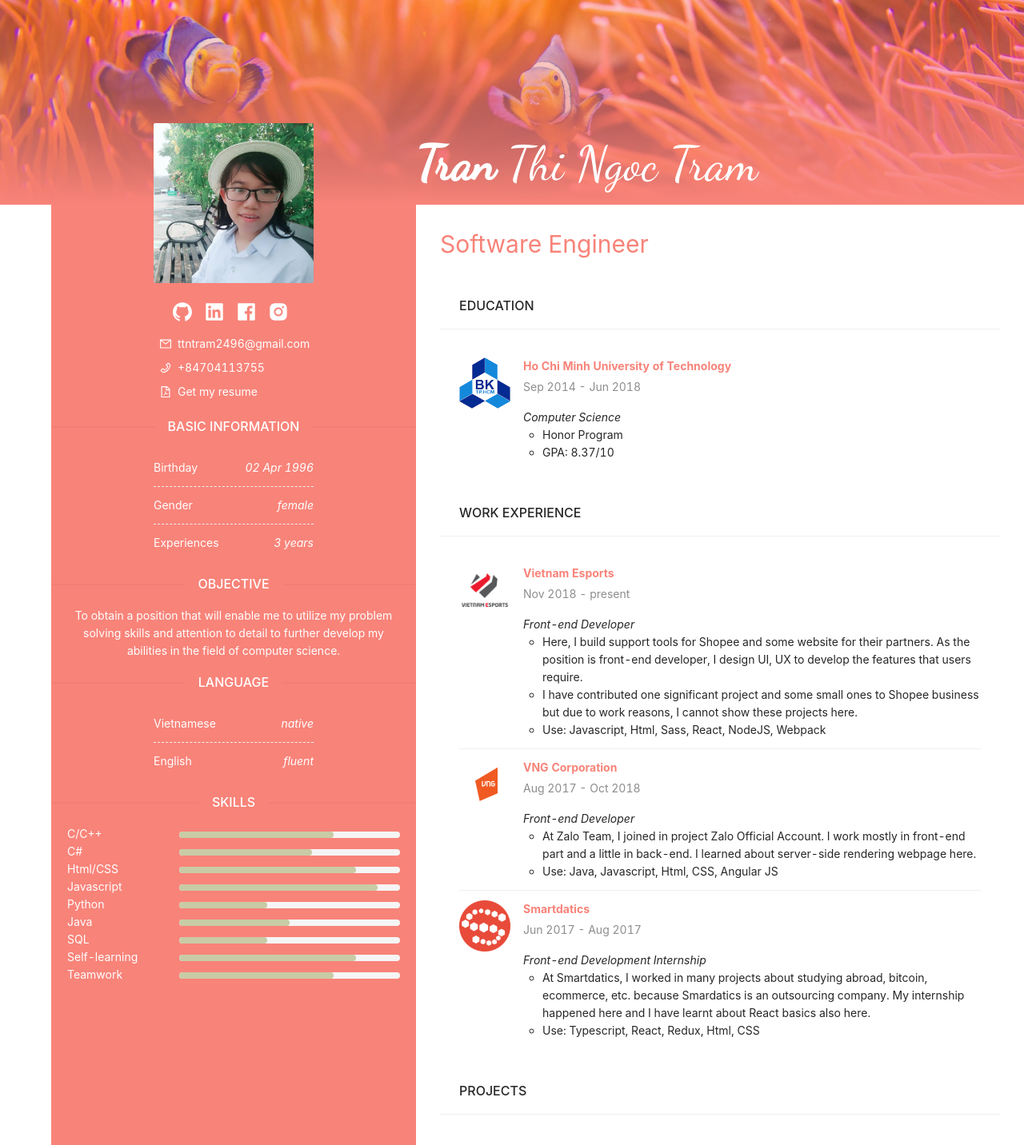
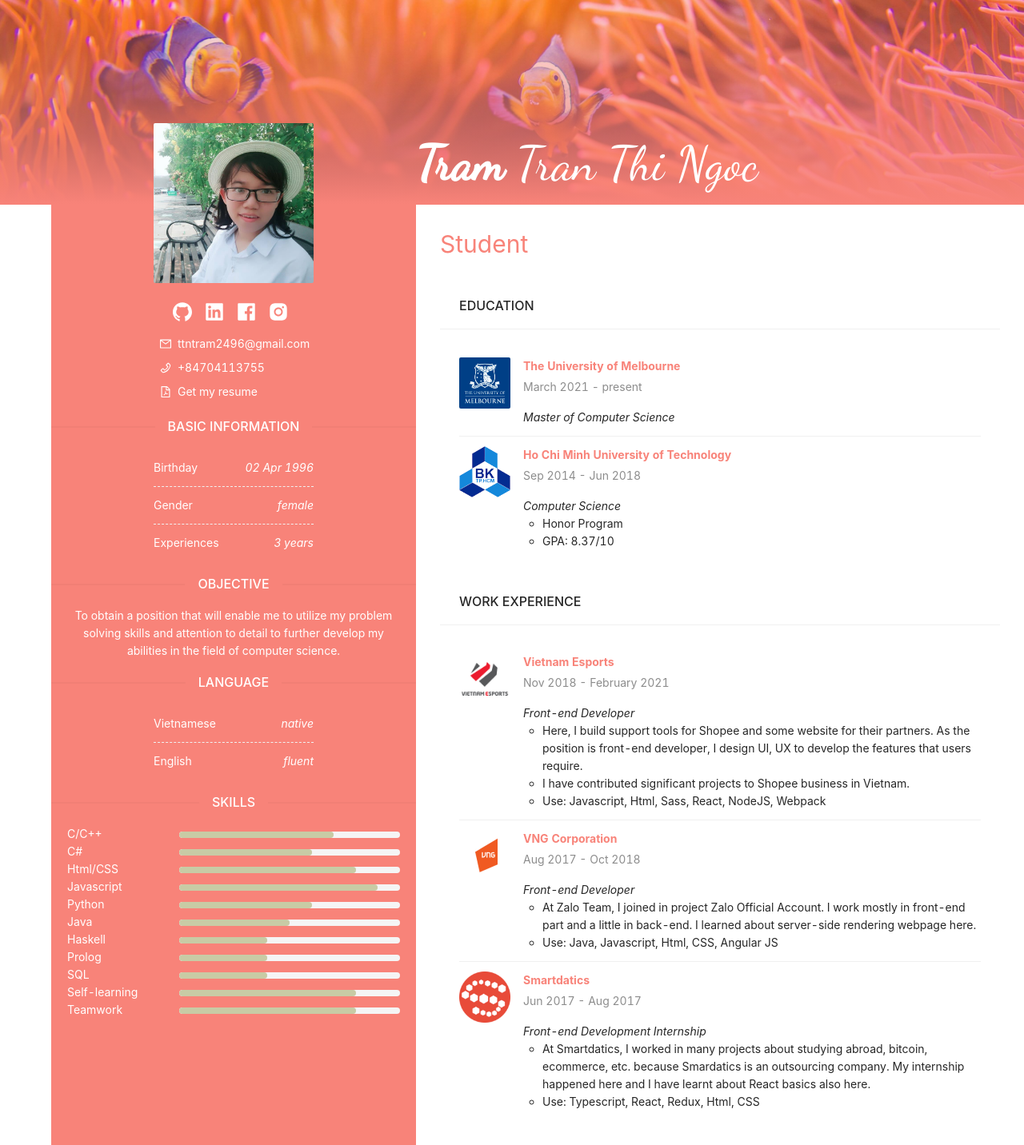
Before and after one commit to TramTran2496/my-resume, a React (Create React App) app: page / in a window 1280 px wide. Shown: the top 1432 px of the page at 80% size. Built offline with nearby package versions, Linux system fonts and the light colour scheme.

Commit message:
Version 0.2

```diff
--- a/package.json
+++ b/package.json
@@ -1,7 +1,7 @@
 {
   "name": "my-resume",
   "homepage": "http://tramtran2496.github.io/my-resume",
-  "version": "0.1.0",
+  "version": "0.2.0",
   "private": true,
   "dependencies": {
     "@ant-design/icons": "^4.2.2",
@@ -11,14 +11,14 @@
     "customize-cra": "^0.2.11",
     "less": "^3.9.0",
     "less-loader": "^4.1.0",
-    "node-sass": "^4.11.0",
+    "node-sass": "^6.0.1",
     "prop-types": "^15.6.2",
     "react": "^16.7.0",
     "react-animate-on-scroll": "^2.1.5",
     "react-app-rewired": "^2.0.3",
     "react-dom": "^16.7.0",
     "react-particles-js": "^2.6.0",
-    "react-scripts": "2.1.3"
+    "react-scripts": "^4.0.3"
   },
   "scripts": {
     "start": "react-app-rewired start",
--- a/src/App.js
+++ b/src/App.js
@@ -3,6 +3,7 @@ import "./App.css";
 import Header from "./Header/Header";
 import BasicInfo from "./BasicInfo/BasicInfo";
 import Background from "./Background/Background";
+import unimelb from "./img/unimelb.png";
 import bku from "./img/bku.png";
 import ved from "./img/vietnam-esports-logo.jpg";
 import vng from "./img/vng.png";
@@ -18,8 +19,8 @@ import {
 
 const App = () => {
   const headerData = {
-    name: { first: "Thi Ngoc Tram", last: "Tran" },
-    career: "Software Engineer"
+    name: { first: "Tram", last: "Tran Thi Ngoc" },
+    career: "Student"
   };
   const basicData = {
     social: [
@@ -58,6 +59,13 @@ const App = () => {
       title: "EDUCATION",
       list: [
         {
+          title: "The University of Melbourne",
+          subtitle: "Master of Computer Science",
+          daterange: "March 2021 - present",
+          description: [],
+          logo: unimelb
+        },
+        {
           title: "Ho Chi Minh University of Technology",
           subtitle: "Computer Science",
           daterange: "Sep 2014 - Jun 2018",
@@ -72,10 +80,10 @@ const App = () => {
         {
           title: "Vietnam Esports",
           subtitle: "Front-end Developer",
-          daterange: "Nov 2018 - present",
+          daterange: "Nov 2018 - February 2021",
           description: [
             "Here, I build support tools for Shopee and some website for their partners. As the position is front-end developer, I design UI, UX to develop the features that users require.",
-            "I have contributed one significant project and some small ones to Shopee business but due to work reasons, I cannot show these projects here.",
+            "I have contributed significant projects to Shopee business in Vietnam.",
             "Use: Javascript, Html, Sass, React, NodeJS, Webpack"
           ],
           logo: ved
@@ -208,7 +216,7 @@ const App = () => {
         {
           title: "IELTS Certificate with overall band 6.5",
           subtitle: "issued by IDP",
-          daterange: "Sep 2017"
+          daterange: "Nov 2019"
         },
         {
           title: "TOEIC Certificate with score 690",
@@ -242,11 +250,13 @@ const App = () => {
     { title: "C#", percent: 3 },
     { title: "Html/CSS", percent: 4 },
     { title: "Javascript", percent: 4.5 },
-    { title: "Python", percent: 2 },
+    { title: "Python", percent: 3 },
     { title: "Java", percent: 2.5 },
+    { title: "Haskell", percent: 2 },
+    { title: "Prolog", percent: 2 },
     { title: "SQL", percent: 2 },
     { title: "Self-learning", percent: 4 },
-    { title: "Teamwork", percent: 3.5 }
+    { title: "Teamwork", percent: 4 }
   ];
 
   return (
--- a/src/Header/Header.js
+++ b/src/Header/Header.js
@@ -12,7 +12,7 @@ const Header = ({data}) => {
       <div className='cover'>
         <div className='cover-overlay'/>
         <Avatar className='avatar' size={200} src={avatar} shape='square'/>
-        <div className='name'><b>{name.last}</b> {name.first}</div>
+        <div className='name'><b>{name.first}</b> {name.last}</div>
         <div className='career'>{career}</div>
       </div>
     </div>
```
Also changed, not shown: src/img/unimelb.png (added), 1 other file (tests, documents, lock files or other folders).
